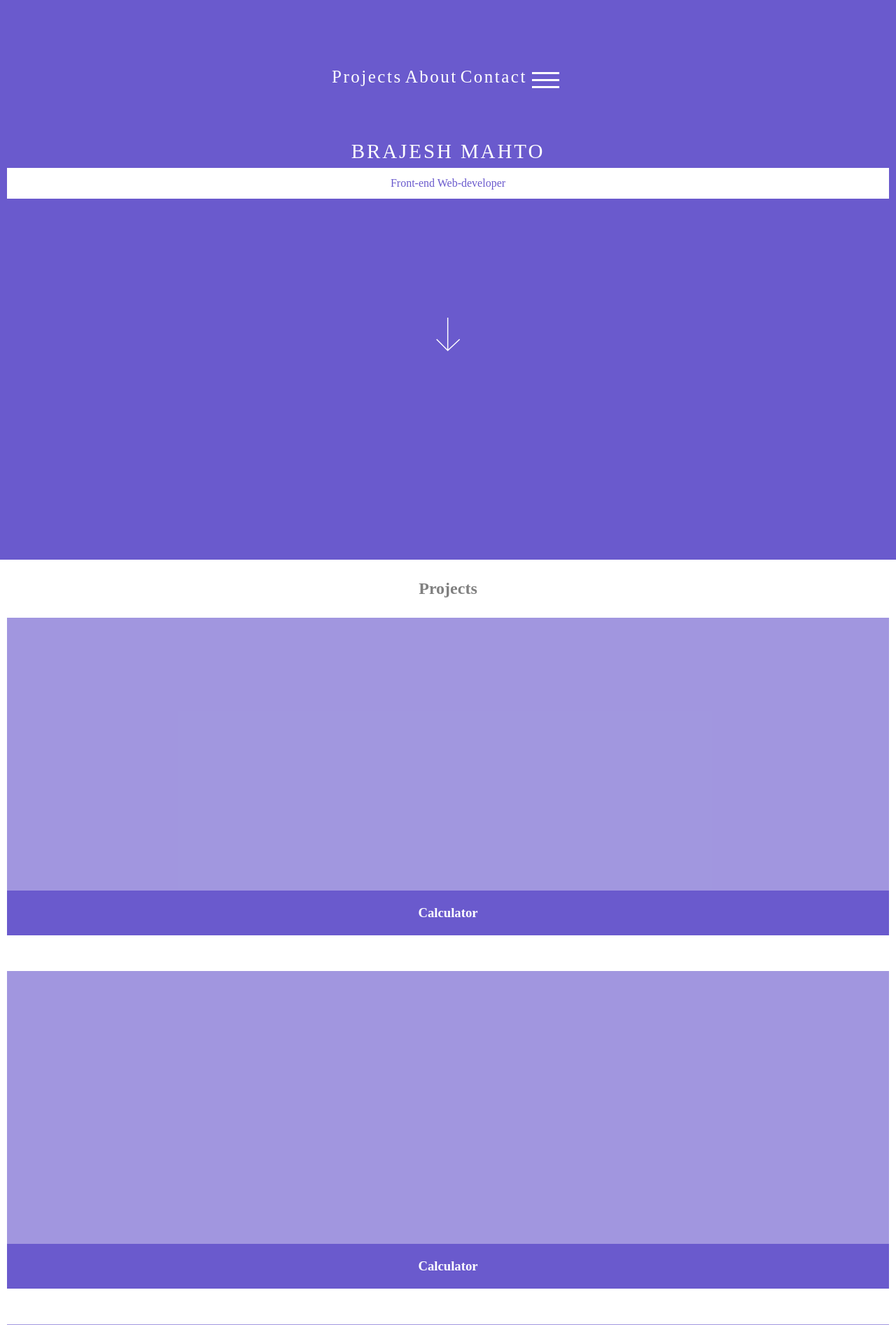
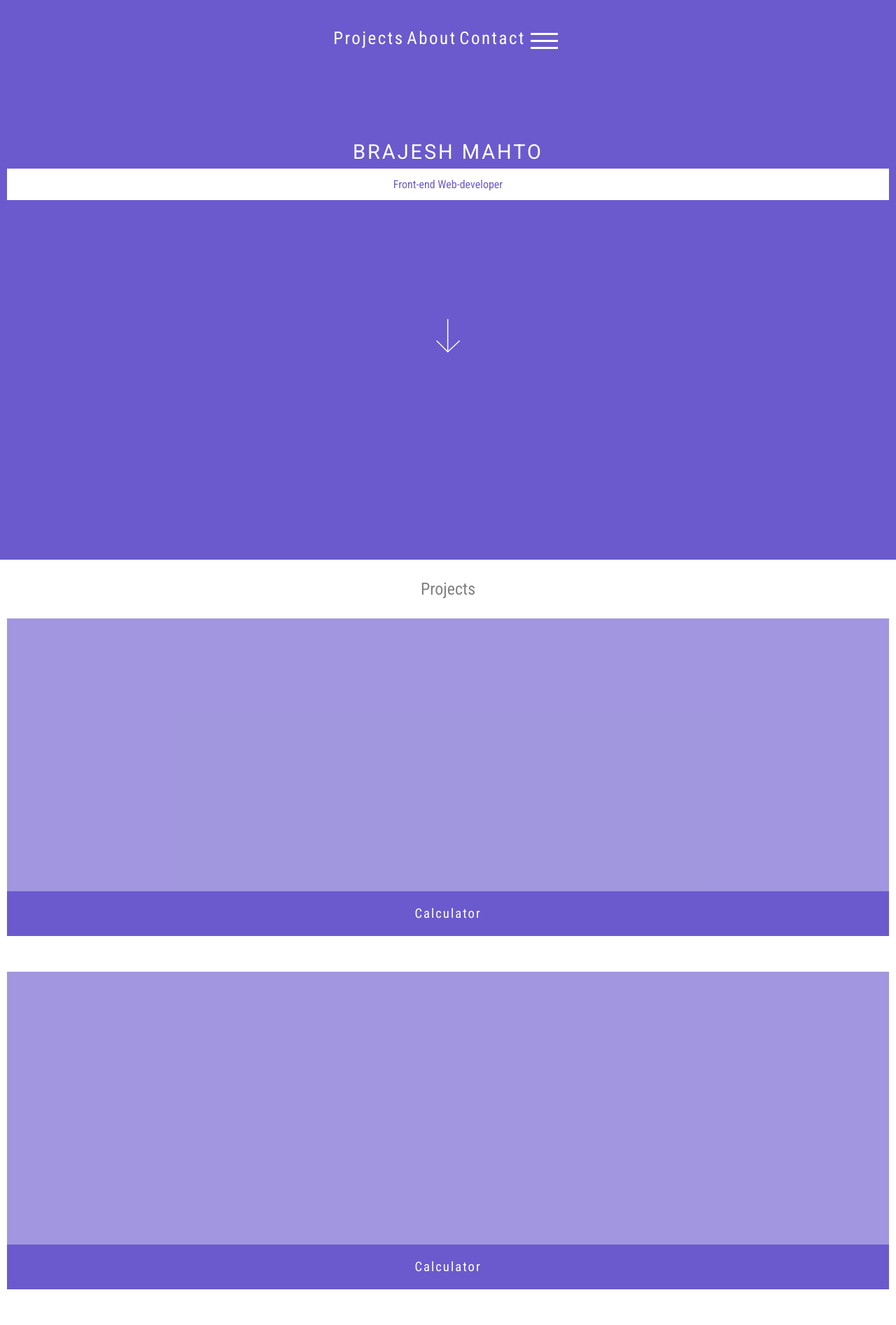
Before and after one commit to mahtobittu/mahtobittu.github.io, a PHP site: page / in a window 1280 px wide. Shown: the top 1894 px of the page at 70% size. Run offline with PHP 8.4, Linux system fonts and the light colour scheme.

Commit message:
Add files via upload

```diff
--- a/index.html
+++ b/index.html
@@ -8,6 +8,7 @@
     <meta name="viewport" content="width=device-width, initial-scale=1, maximum-scale=1">
     <meta http-equiv="X-UA-Compatible" content="IE=edge">
     <title>BRAJESH MAHTO</title>
+    <link href="https://fonts.googleapis.com/css?family=Roboto|Roboto+Condensed" rel="stylesheet">
     <link rel="stylesheet" type="text/css" href="jssolution.css">
     <script src="jquery.js"></script>
     <script src="jssolution.js"></script>
@@ -67,7 +68,8 @@
 
             <div style="height:100vh; display:flex; padding-right: 10px; padding-left: 10px;
                            flex-direction: column;">
-                <h2 style="text-align: center; color: gray; padding: 28px">Projects</h2>
+                <h2 style="font-weight: 100;
+               text-align: center; color: gray; padding: 28px">Projects</h2>
 
 
 
@@ -132,14 +134,15 @@
                 <div class="cartmarg" >
                     <h2 class="h2margin">About</h2>
 
-                    <div   style = " margin-bottom: 21px;   font-size: x-large;" >
+                    <div   style = " margin-bottom: 21px; font-size: 2em;     color: slateblue;" >
                         <p>
                             Keep it simple silly
                         </p>
-                        <p>"marine"</p>
+                        <p style="color: #a196df; font-size: large;" >"marine"</p>
                     </div>
 
-                    <p style = "font-size: larger;">hi, i am brajesh mahto, a self thought front-end Developer. I started crafting my webdevelopment skill
+                    <p style = "font-size: larger;     line-height: 28px;
+                    ">hi, i am brajesh mahto, a self thought front-end Developer. I started crafting my webdevelopment skill
                             in 2016. i am also learning back-end. </p>
 
                 </div>
@@ -154,7 +157,7 @@
 
                     <h2  class="h2margin">Skills</h2>
 
-                    <ul  style = "font-size: larger;">
+                    <ul  style = "font-size: large;">
                         <li>HTML</li>
                         <li>CSS</li>
                         <li>Java Script</li>
@@ -168,7 +171,7 @@
 
                     <h2  class="h2margin">Tools</h2>
 
-                    <ul  style = "font-size: larger;">
+                    <ul  style =  "font-size: large;">
                         <li>Adob illuestrator</li>
                         <li>Vs Code</li>
                         <li>Chrome Developer tool</li>
@@ -181,7 +184,7 @@
 
                     <h2  class="h2margin">Links</h2>
 
-                    <ul  style = "font-size: larger;">
+                    <ul  style = "font-size: large;">
                         <li>w3schools</li>
                         <li>w3resources</li>
                         <li>codepen</li>
--- a/jssolution.css
+++ b/jssolution.css
@@ -1,6 +1,17 @@
 * {
   margin: 0px;
   padding:0px;
+}
+body{
+
+    font-family: 'Roboto Condensed', sans-serif;
+
+}
+h3{
+
+    font-weight: 100;
+    letter-spacing: 2px;
+
 }
 
 #firstContainer{
@@ -8,7 +19,7 @@
        /* position: fixed; */
        display: flex;
        /* top: 0; */
-       margin-top: 96px;
+       margin-top: 40px;
        display: flex;
        justify-content: center;
        /* box-shadow: 1px 1px 3px 0px; */
@@ -24,6 +35,7 @@
     color: rgb(255, 255, 255);
     /* font-size: 24px; */
     font-size: 29px;
+    font-family: 'Roboto', sans-serif;
     letter-spacing: .1em;
     /* font-size: 24px; */
 
@@ -107,6 +119,7 @@ header{
 
 #intro1{
 
+    font-family: 'Roboto Condensed', sans-serif;
     background-color: white;
     color: rgb(106, 90, 205);
     padding: 13px;
@@ -185,5 +198,8 @@ span{
 
 .h2margin{
 
-    margin-bottom: 22px;
+    color: gray;
+    margin-bottom: 28px;
+    font-weight: 500;
+    margin-top:28px;
 }
```
